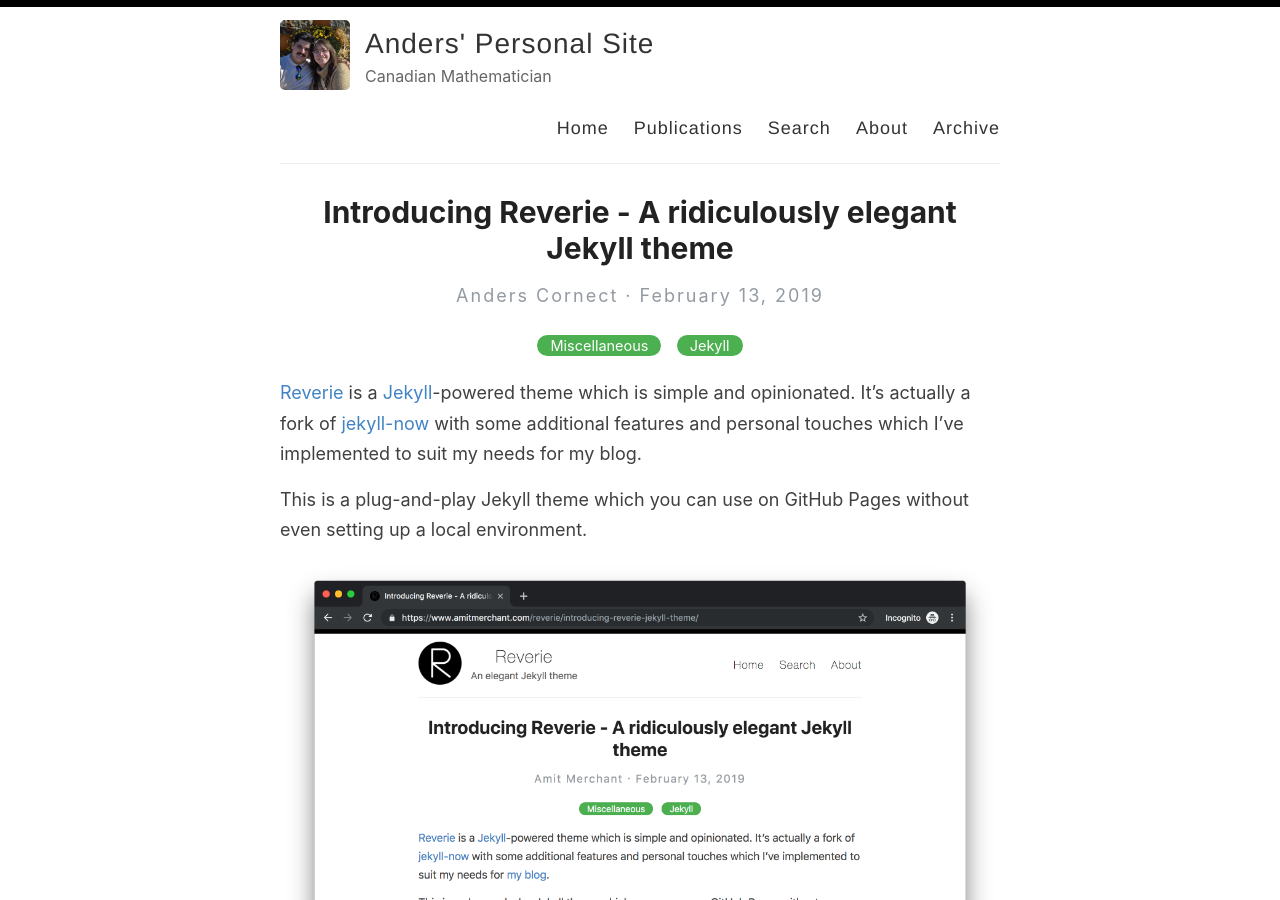
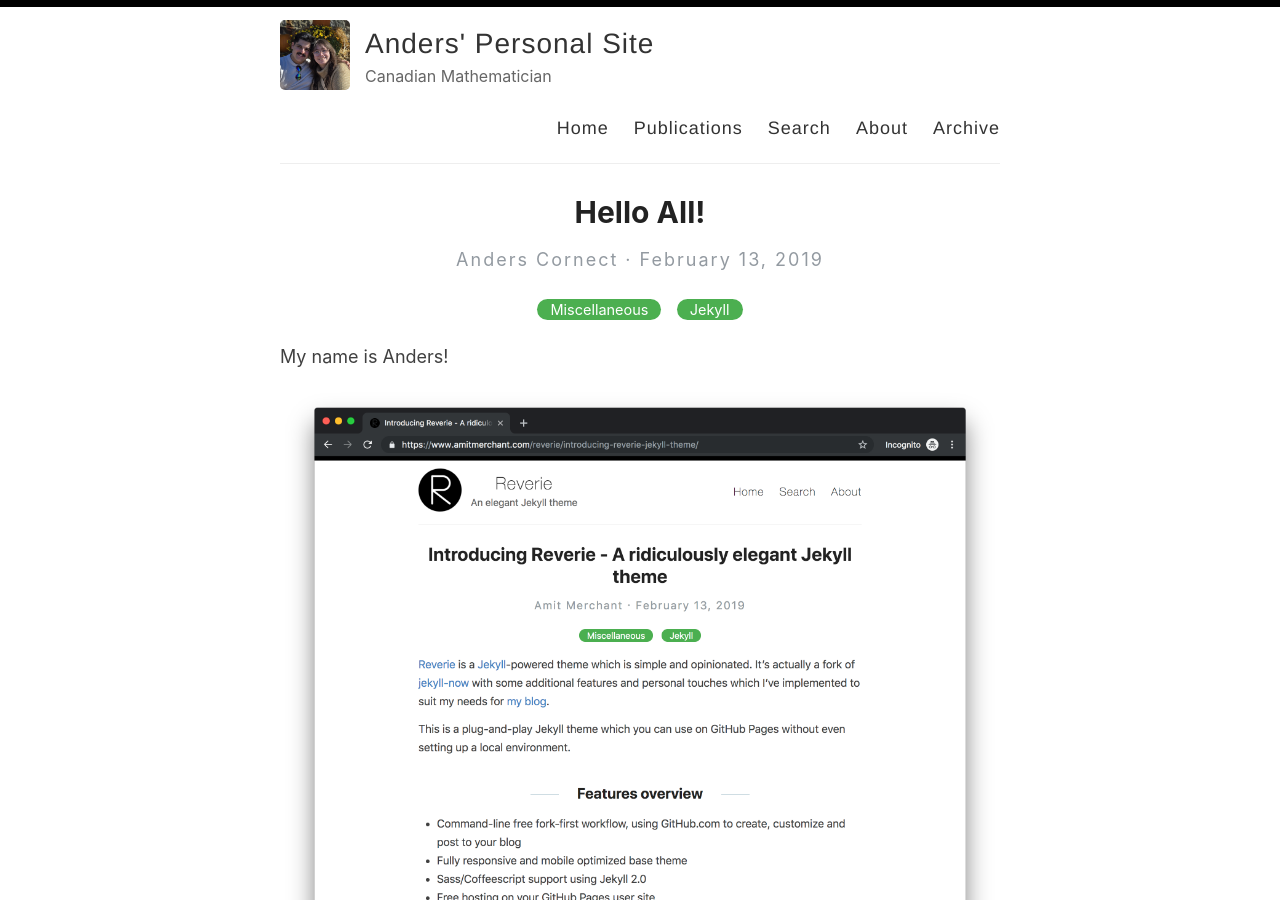
Before and after one commit to And-ers/And-ers.github.io, a Jekyll site: the page built from _posts/2019-02-13-introducing-reverie-jekyll-theme.md, in a window 1280 px wide and 900 px high. Built offline with Jekyll 4.4.1, drawn with Linux system fonts in a browser that asks for light colours; comment, search, counter and statistics services are not loaded.

Commit message:
modified:   _posts/2019-02-13-introducing-reverie-jekyll-theme.md

```diff
--- a/_posts/2019-02-13-introducing-reverie-jekyll-theme.md
+++ b/_posts/2019-02-13-introducing-reverie-jekyll-theme.md
@@ -1,12 +1,10 @@
 ---
 layout: post
-title: Introducing Reverie - A ridiculously elegant Jekyll theme
+title: Hello All!
 categories: [Miscellaneous, Jekyll]
 ---
 
-[Reverie](https://github.com/amitmerchant1990/reverie) is a [Jekyll](https://jekyllrb.com/)-powered theme which is simple and opinionated. It's actually a fork of [jekyll-now](https://github.com/barryclark/jekyll-now) with some additional features and personal touches which I've implemented to suit my needs for my blog.
-
-This is a plug-and-play Jekyll theme which you can use on GitHub Pages without even setting up a local environment.
+My name is Anders!
 
 ![](/images/reverie-demo.png)
 
```
